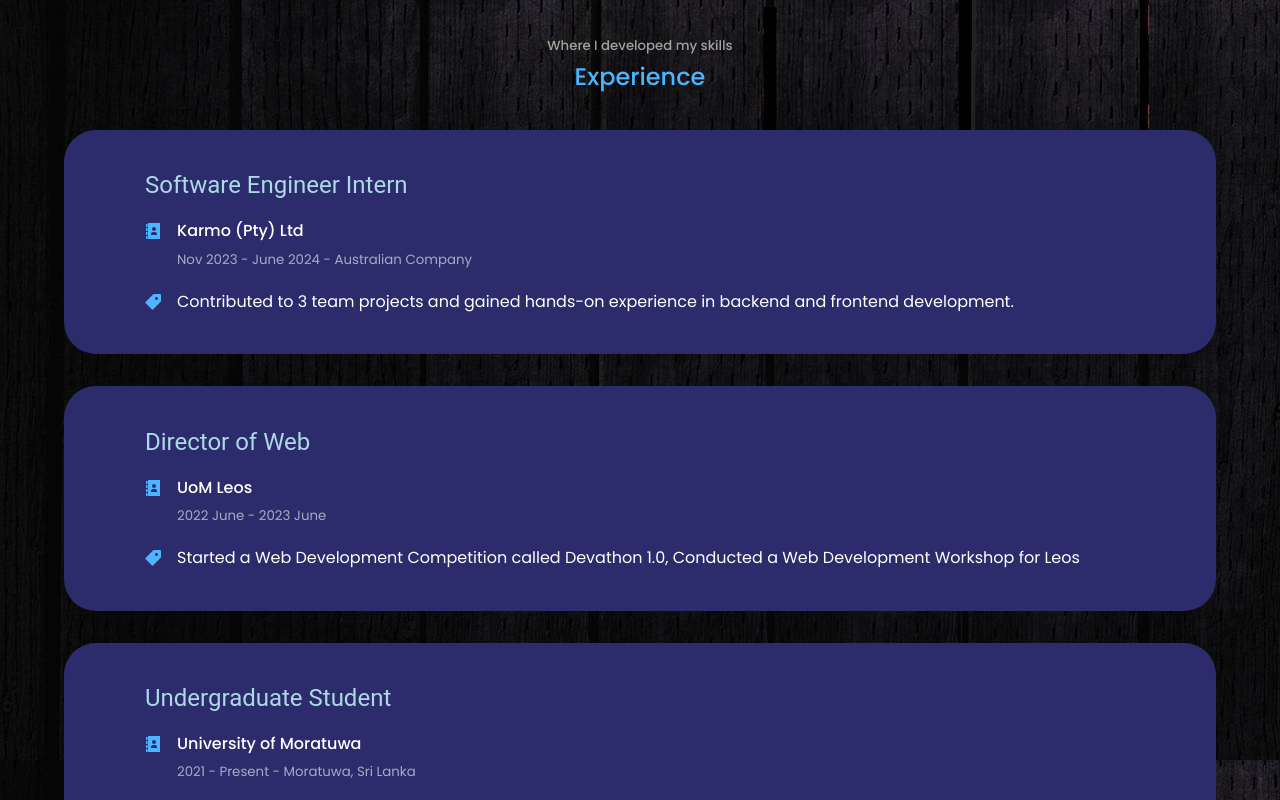
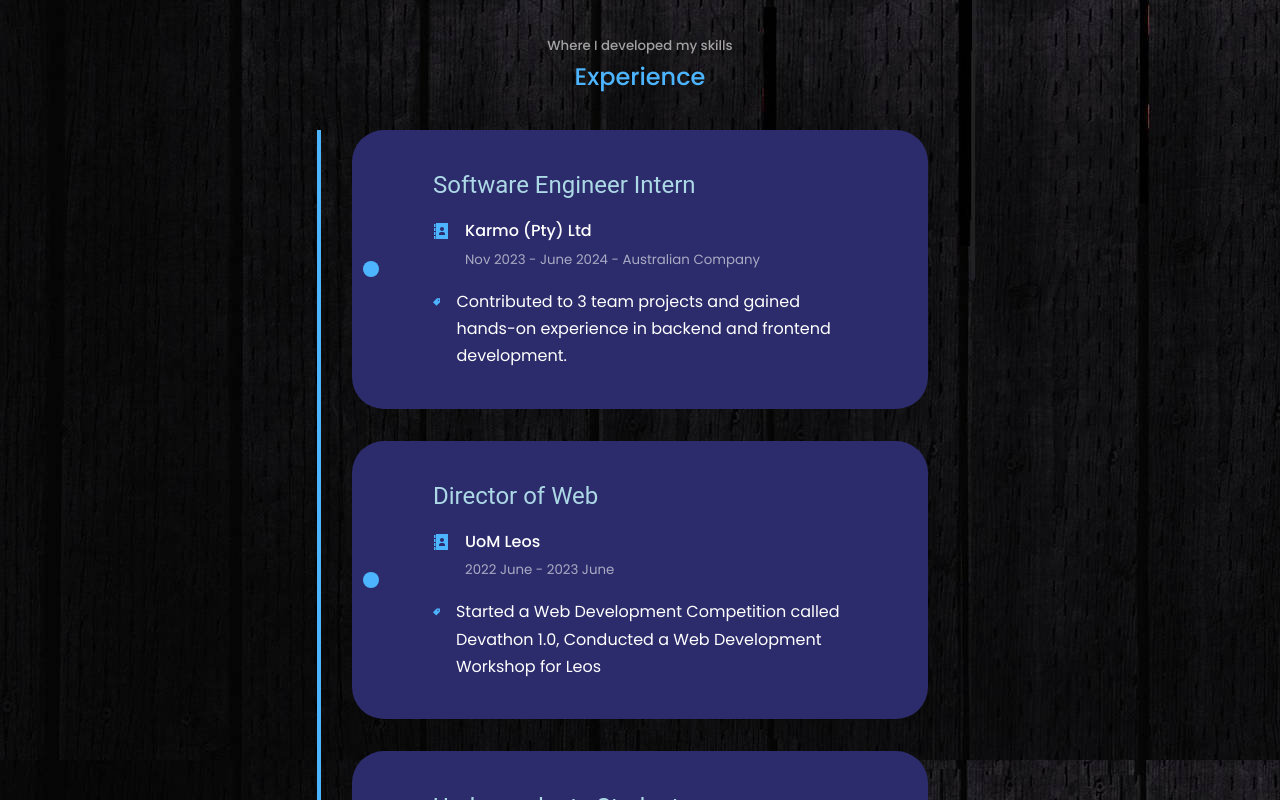
Before and after one commit to OshnMdw/OshnMdw.github.io, a React (Create React App) app: page / in a window 1280 px wide. Shown: the part 1640-2440 px from the top of the page. Built offline with nearby package versions, Linux system fonts and the light colour scheme.

Commit message:
Change the experience css

```diff
--- a/src/components/pastJobs/pastJobs.css
+++ b/src/components/pastJobs/pastJobs.css
@@ -1,9 +1,21 @@
 .pastJobs__container {
-    display: grid;
-    grid-template-columns: 1fr;
+    display: flex;
+    flex-direction: column;
+    align-items: center;
     gap: 2rem;
+    position: relative;
     width: 50%;
+}
 
+.pastJobs__container::before {
+    content: "";
+    position: absolute;
+    left: 22%; /* Adjust as needed to align with your cards */
+    top: 0;
+    bottom: 0;
+    width: 4px; /* Thickness of the timeline */
+    background: var(--color-primary);
+    z-index: 0; /* Make sure it stays behind the cards */
 }
 
 .pastJobs__container > div {
@@ -26,9 +38,29 @@
 }
 
 .pastJobs__card {
-    display: grid;
-    grid-template-columns: 1fr;
-    row-gap: 1rem;
+    display: flex;
+    flex-direction: column;
+    justify-content: center;
+    gap: 1rem;
+    width: 100%;
+    background: var(--color-bg-variant);
+    padding: 2.4rem 5rem;
+    border-radius: 2rem;
+    border: 1px solid transparent;
+    position: relative;
+    width: 50%;
+}
+
+.pastJobs__card::before {
+    content: "";
+    position: absolute;
+    left: 10px; /* Aligns with the timeline */
+    top: calc(50% - 8px); /* Center the marker */
+    width: 16px;
+    height: 16px;
+    background: var(--color-primary);
+    border-radius: 50%; /* Makes the marker circular */
+    z-index: 1; /* Ensures it stays above the timeline */
 }
 
 .pastJobs__content{
@@ -75,14 +107,22 @@
 
 /* ============== Media Queries (Small devices) ============*/
 
-@media screen and (max-width :600px){
+@media screen and (max-width :1030px){
     .pastJobs__container{
         gap: 1rem;
         width: 80%;
     }
 
     .pastJobs__container > div{
-        width: 100%;
+        width: 80%;
         padding: 2rem 1rem;
     }
+
+    .pastJobs__container::before {
+        display: none; /* Hides the vertical timeline */
+    }
+
+    .pastJobs__card::before {
+        display: none; /* Hides the circular markers */
+    }
 }
```
